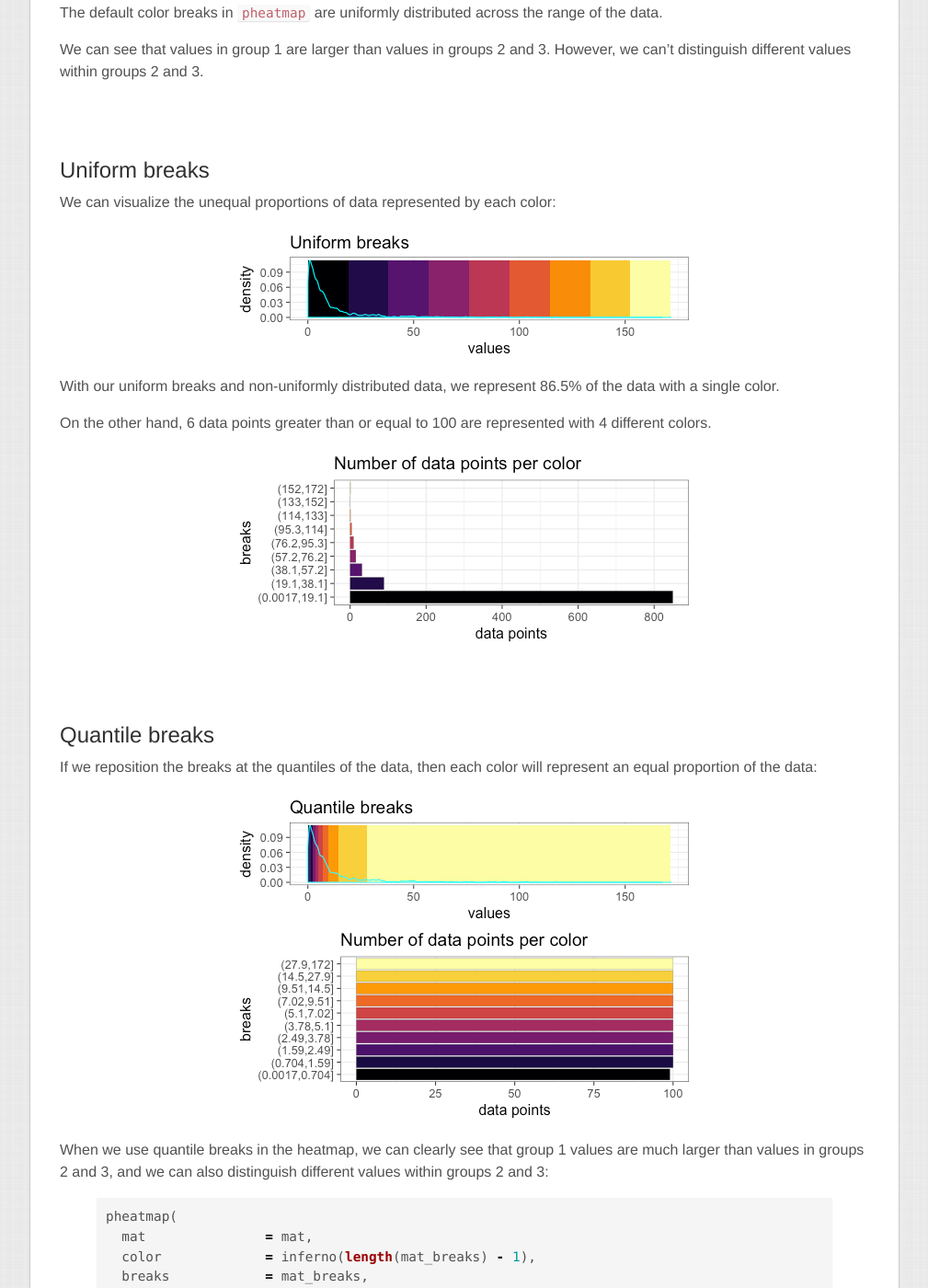
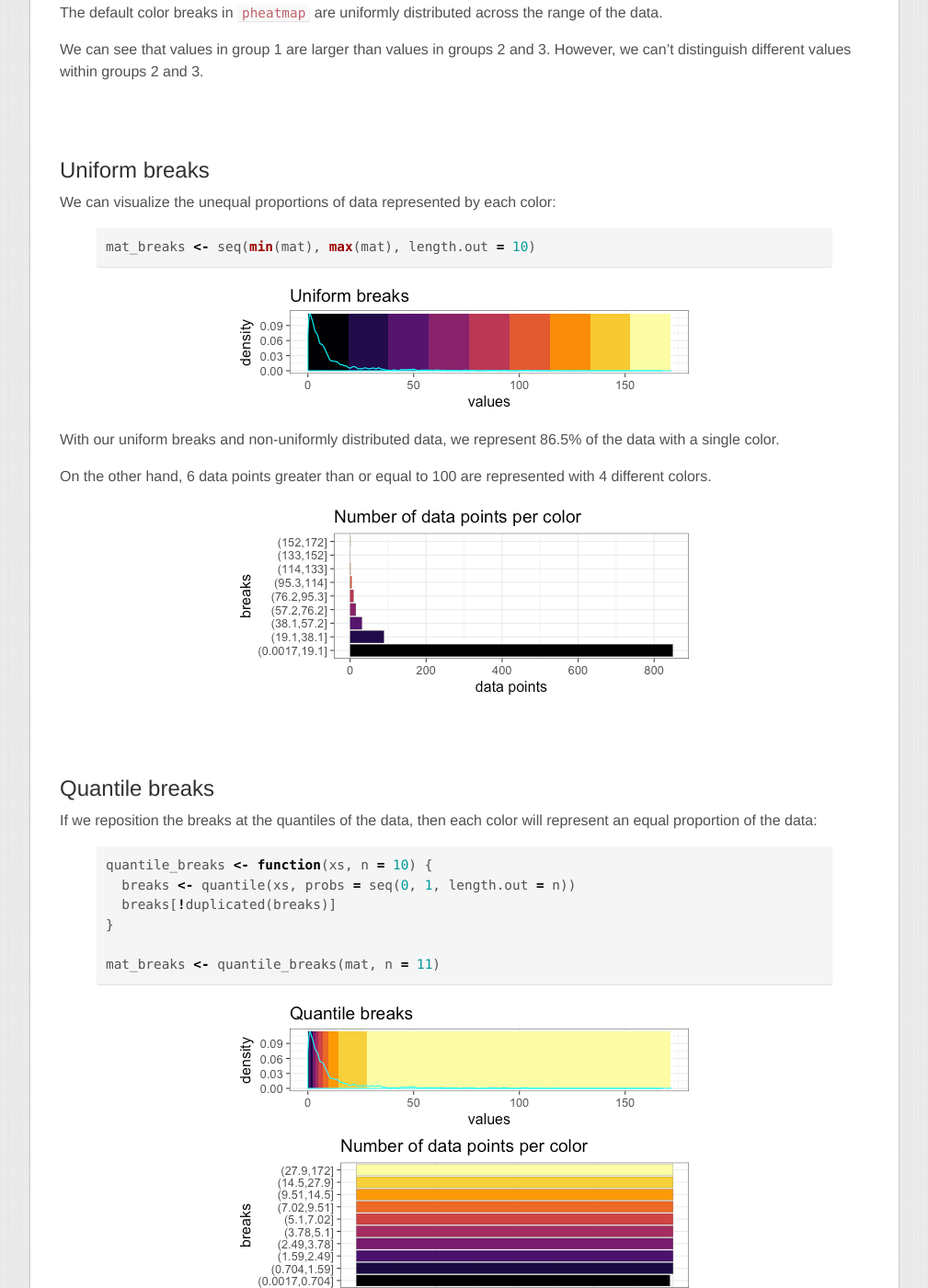
Before and after one commit to slowkow/slowkow.com, a Jekyll site: the page built from _posts/2017-02-16-heatmap-tutorial.md, in a window 1280 px wide and 1400 px high, scrolled down 3427 px. Shown: the whole window at 92% size, without its empty margins (135-1144 px from the left). Built offline with Jekyll 4.4.1, drawn with Linux system fonts in a browser that asks for light colours.

Commit message:
update heatmap post
add code for creating the quantile breaks

```diff
--- a/_posts/2017-02-16-heatmap-tutorial.md
+++ b/_posts/2017-02-16-heatmap-tutorial.md
@@ -152,7 +152,11 @@ However, we can't distinguish different values within groups 2 and 3.
 
 We can visualize the unequal proportions of data represented by each color:
 
-![plot of chunk uniform-color-breaks]({{ site.url }}/{{ site.baseurl }}/public/figures/uniform-color-breaks-1.png)
+
+{% highlight r %}
+mat_breaks <- seq(min(mat), max(mat), length.out = 10)
+{% endhighlight %}
+![plot of chunk uniform-color-breaks-detail]({{ site.url }}/{{ site.baseurl }}/public/figures/uniform-color-breaks-detail-1.png)
 
 
 With our uniform breaks and non-uniformly distributed data, we represent
@@ -172,7 +176,16 @@ colors.
 If we reposition the breaks at the quantiles of the data, then each color
 will represent an equal proportion of the data:
 
-![plot of chunk quantile-color-breaks]({{ site.url }}/{{ site.baseurl }}/public/figures/quantile-color-breaks-1.png)
+
+{% highlight r %}
+quantile_breaks <- function(xs, n = 10) {
+  breaks <- quantile(xs, probs = seq(0, 1, length.out = n))
+  breaks[!duplicated(breaks)]
+}
+
+mat_breaks <- quantile_breaks(mat, n = 11)
+{% endhighlight %}
+![plot of chunk quantile-color-breaks-detail]({{ site.url }}/{{ site.baseurl }}/public/figures/quantile-color-breaks-detail-1.png)
 ![plot of chunk quantile-color-breaks-bars]({{ site.url }}/{{ site.baseurl }}/public/figures/quantile-color-breaks-bars-1.png)
 
 When we use quantile breaks in the heatmap, we can clearly see that
```
Also changed, not shown: public/figures/quantile-color-breaks-detail-1.png (added), public/figures/uniform-color-breaks-detail-1.png (added), 1 other file.
